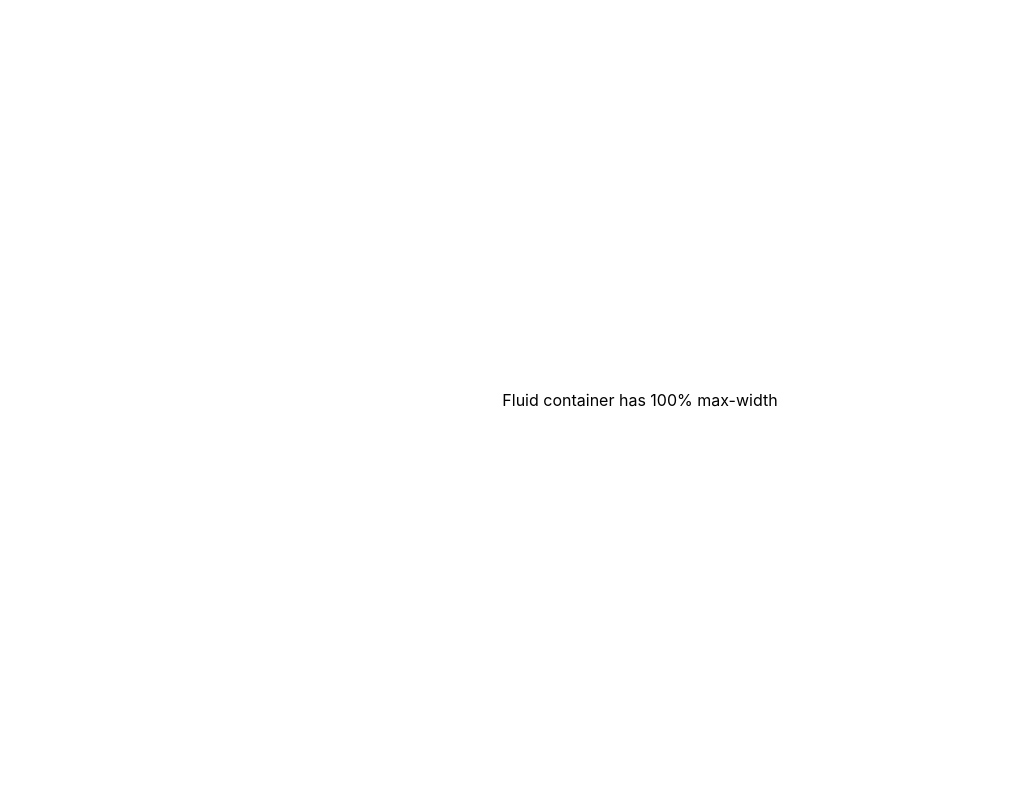
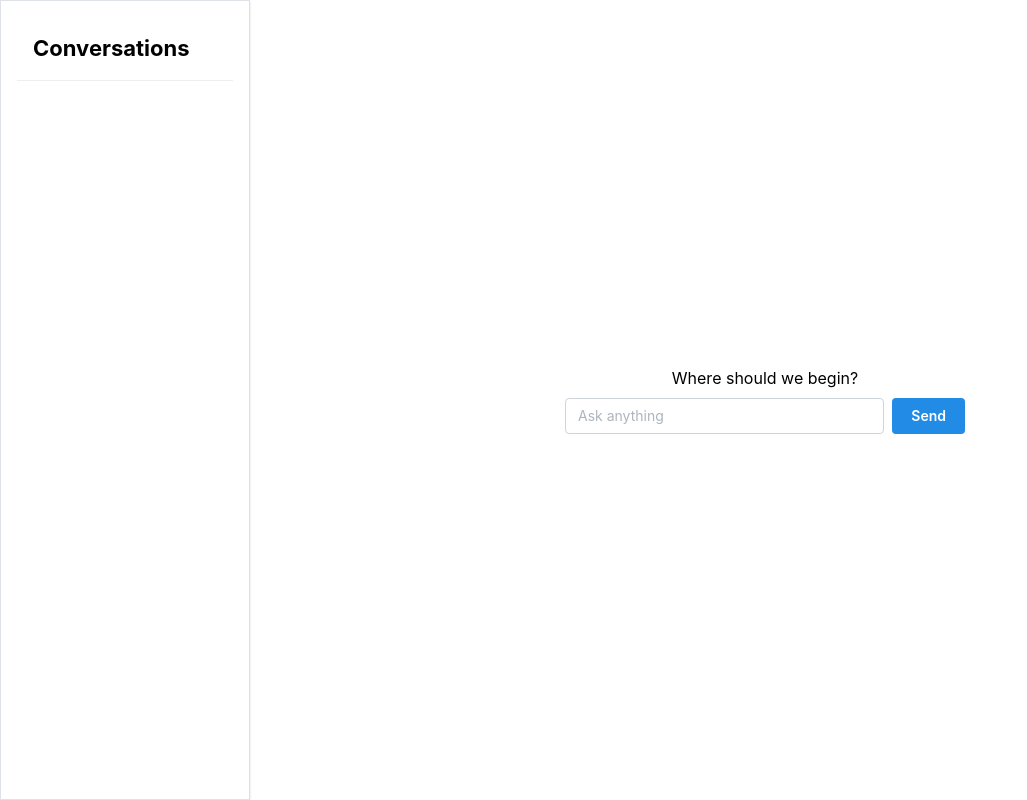
Before and after one commit to vslala/innomightlabs-website, a React (Vite) app: page / in a window 1280 px wide. Shown: the whole page, without its empty margins (0-1027 px from the left). Built offline with nearby package versions, Linux system fonts and the light colour scheme.

Commit message:
create first look and setup build pipeline using github actions

```diff
--- a/package.json
+++ b/package.json
@@ -11,6 +11,7 @@
   },
   "dependencies": {
     "@mantine/core": "^8.0.2",
+    "@mantine/form": "^8.0.2",
     "@mantine/hooks": "^8.0.2",
     "react": "^19.1.0",
     "react-dom": "^19.1.0",
--- a/src/App.tsx
+++ b/src/App.tsx
@@ -1,13 +1,69 @@
-import { Container } from '@mantine/core'
-import './App.css'
+import { Button, Container, Flex, Textarea, Title } from '@mantine/core'
+import { useForm } from '@mantine/form'
 import Layout from './common/layouts/layout.tsx'
+import SideNav from './common/layouts/sidenav.tsx'
 
-function App() {
+const App: React.FC = () => {
+  const form = useForm({
+    mode: 'uncontrolled',
+    initialValues: {
+      userQuery: ''
+    },
+    validate: {
+      userQuery: (value) => (value.length < 1 ? 'Query cannot be empty' : null)
+    }
+  })
 
   return (
     <Layout>
-      <Container fluid>
-         Fluid container has 100% max-width
+      <Container
+        fluid
+        size={'100%'}
+        style={{
+          height: '100vh',
+          width: '100vw',
+          display: 'flex',
+          flexDirection: 'row', // Change to row to place SideNav on the left
+          padding: 0,
+        }}
+      >
+        <SideNav>
+          <Title order={3} p="md" style={{ borderBottom: '1px solid #eee' }}>
+            Conversations
+          </Title>
+        </SideNav>
+        <Flex
+          direction="column"
+          align="center"
+          justify="center"
+          style={{ flex: 1, width: '100%' }}
+        >
+          <form
+            onSubmit={form.onSubmit((values) => console.log(values))}
+            style={{ width: 400, maxWidth: '100%' }}
+          >
+            <div style={{ marginBottom: 8, textAlign: 'center' }}>
+              Where should we begin?
+            </div>
+            <Flex direction="row" align="stretch" style={{ width: '100%' }}>
+              <Textarea
+                placeholder="Ask anything"
+                key={form.key('userQuery')}
+                {...form.getInputProps('userQuery')}
+                style={{ flex: 1 }}
+                autosize
+                minRows={1}
+                maxRows={4}
+              />
+              <Button
+                type="submit"
+                style={{ marginLeft: 8 }}
+              >
+                Send
+              </Button>
+            </Flex>
+          </form>
+        </Flex>
       </Container>
     </Layout>
   )
--- /dev/null
+++ b/src/common/layouts/sidenav.tsx
@@ -0,0 +1,31 @@
+import type { ReactNode } from "react";
+import { Paper, Stack, ScrollArea } from "@mantine/core";
+
+interface SideNavProps {
+  children?: ReactNode;
+}
+
+const SideNav: React.FC<SideNavProps> = ({ children }) => {
+  return (
+    <Paper
+      shadow="xs"
+      radius={0}
+      withBorder
+      style={{
+        width: 250,
+        height: '100vh',
+        display: 'flex',
+        flexDirection: 'column',
+        padding: 0,
+      }}
+    >
+      <ScrollArea style={{ flex: 1 }}>
+        <Stack p="md">
+          {children}
+        </Stack>
+      </ScrollArea>
+    </Paper>
+  );
+};
+
+export default SideNav;
--- a/src/main.tsx
+++ b/src/main.tsx
@@ -1,7 +1,6 @@
 import { StrictMode } from 'react'
 import { createRoot } from 'react-dom/client'
 import { BrowserRouter } from 'react-router-dom'
-import './index.css'
 import App from './App.tsx'
 
 createRoot(document.getElementById('root')!).render(
```
Also changed, not shown: 2 other files (tests, documents, lock files or other folders).
